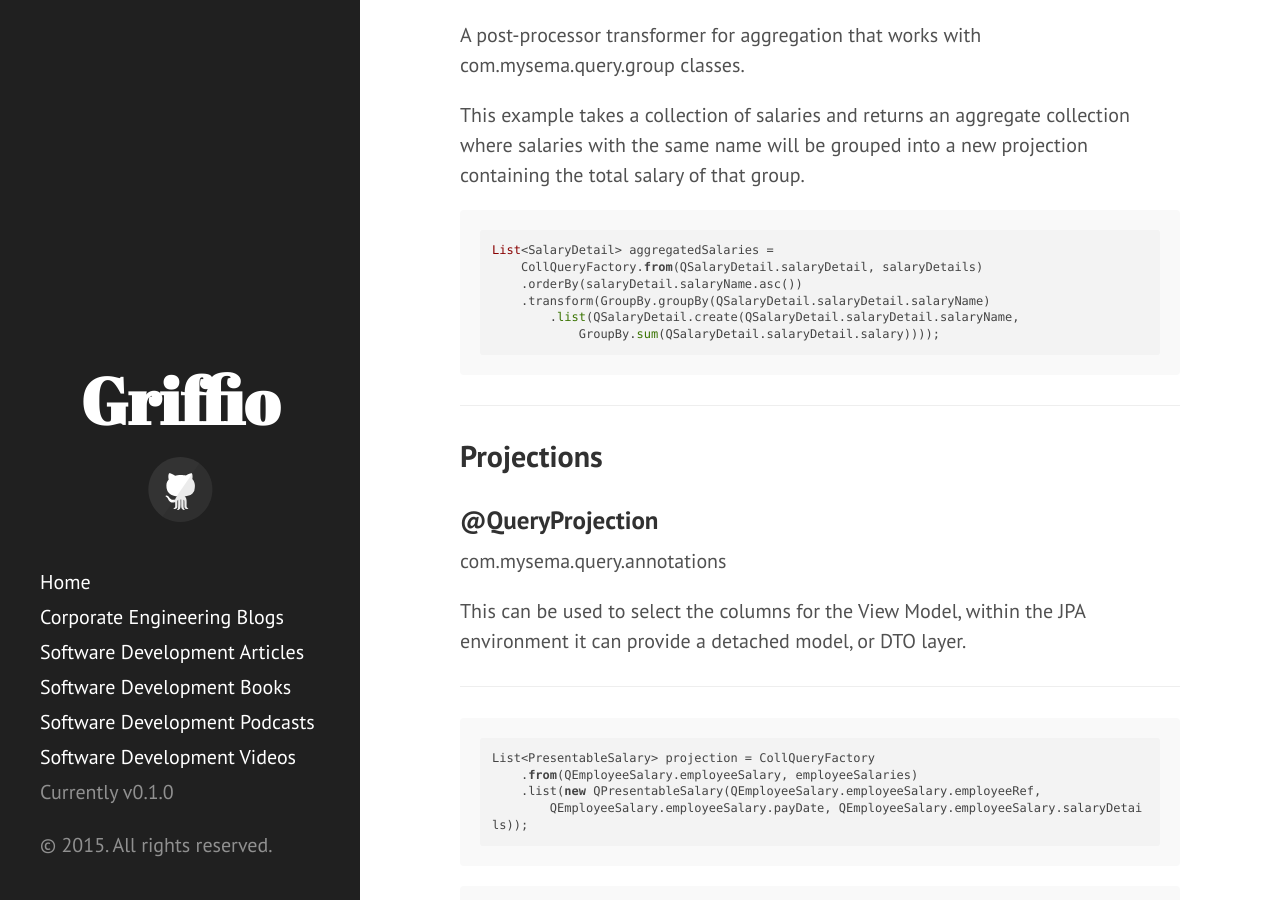
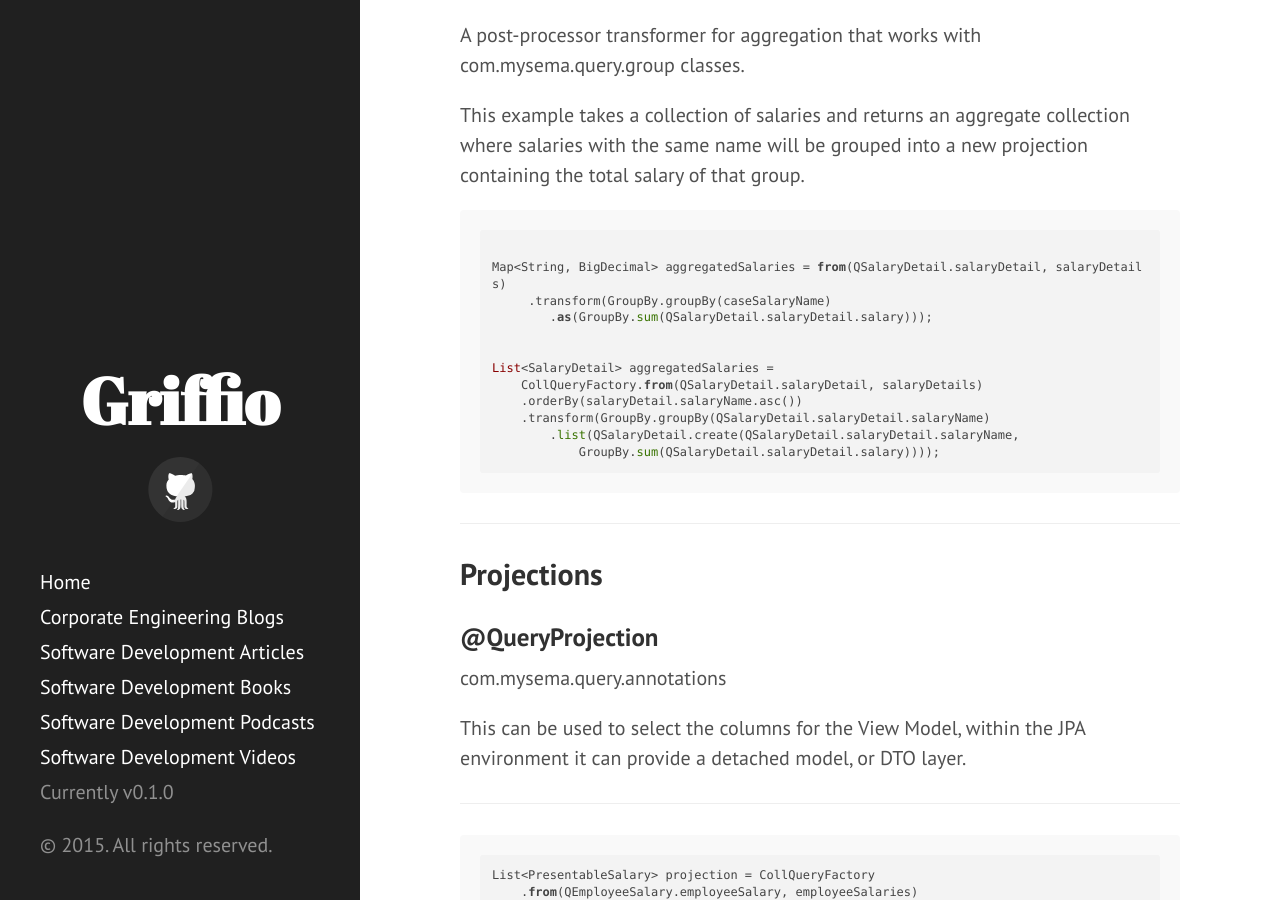
Before and after one commit to griffio/griffio.github.io, a Jekyll site: the page built from _posts/2014-09-01-Querydsl-maturity-model.md, in a window 1280 px wide and 900 px high, scrolled down 3404 px. Built offline with Jekyll 4.4.1, drawn with Linux system fonts in a browser that asks for light colours; nearby versions of some CDN libraries.

Commit message:
Update 2014-09-01-Querydsl-maturity-model.md

```diff
--- a/_posts/2014-09-01-Querydsl-maturity-model.md
+++ b/_posts/2014-09-01-Querydsl-maturity-model.md
@@ -149,6 +149,12 @@ A post-processor transformer for aggregation that works with com.mysema.query.gr
 This example takes a collection of salaries and returns an aggregate collection where salaries with the same name will be grouped into a new projection containing the total salary of that group.
 
 ~~~java
+
+Map<String, BigDecimal> aggregatedSalaries = from(QSalaryDetail.salaryDetail, salaryDetails)
+     .transform(GroupBy.groupBy(caseSalaryName)
+        .as(GroupBy.sum(QSalaryDetail.salaryDetail.salary)));
+
+
 List<SalaryDetail> aggregatedSalaries =
     CollQueryFactory.from(QSalaryDetail.salaryDetail, salaryDetails)
     .orderBy(salaryDetail.salaryName.asc())
```
